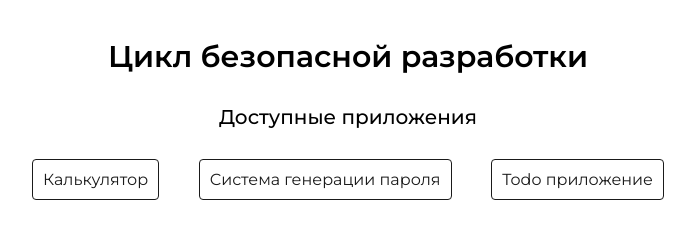
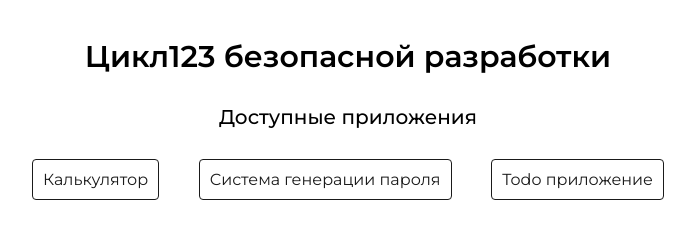
Before and after one commit to maksim312321/sdl_frontend, a website: page src/frontend/index.html in a window 1280 px wide. Shown: the whole page, without its empty margins (292-987 px from the left). Drawn offline with Linux system fonts and the light colour scheme.

Commit message:
check changes

```diff
--- a/src/frontend/index.html
+++ b/src/frontend/index.html
@@ -14,7 +14,7 @@
 <body>
     <div class="container">
         <div class="header">
-            Цикл безопасной разработки
+            Цикл123 безопасной разработки
         </div>
         <div class="body">
             <div class="apps__header">
```
